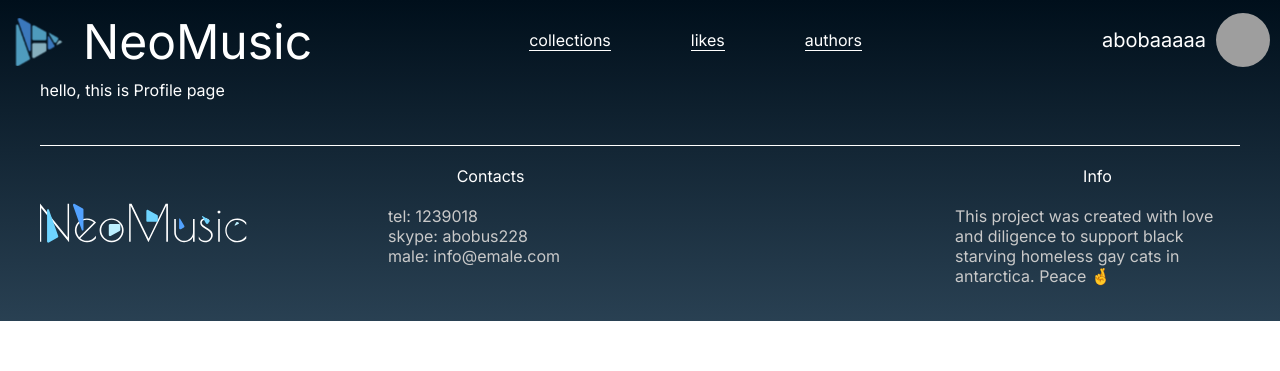
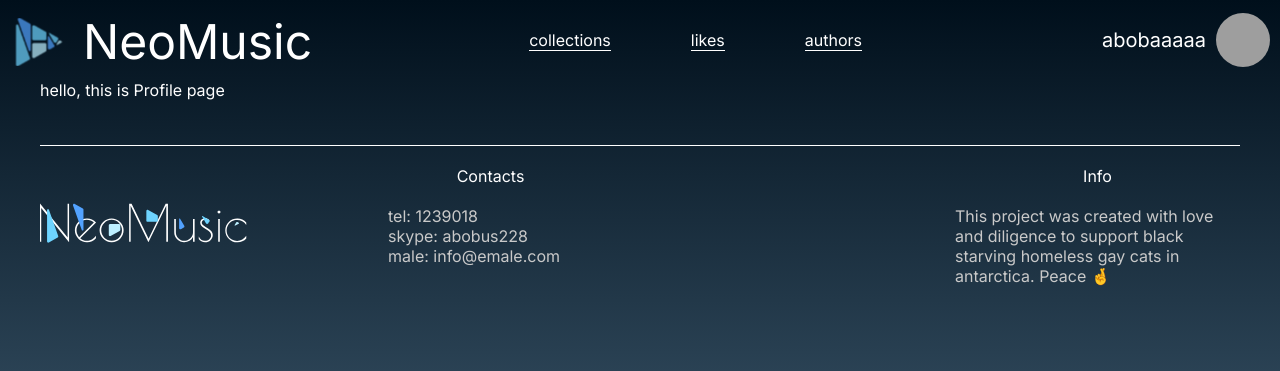
Before and after one commit to nemusic/nemusic-client, a React (Create React App) app: page /profile in a window 1280 px wide. Shown: the top 371 px of the page. Built offline with nearby package versions, Linux system fonts and the light colour scheme; no server answers; grey boxes are pictures that could not be loaded.

Commit message:
fix player above footer

```diff
--- a/src/App.css
+++ b/src/App.css
@@ -2,6 +2,10 @@
 
 * {
   margin: 0;
+}
+
+html,body,#root{
+  height: 100%;
 }
 
 .App {
@@ -9,4 +13,7 @@
   background: linear-gradient(180deg, rgba(0, 15, 27, 100%) 0%, rgba(102, 138, 165, 100%) 100%, rgba(0, 0, 0, 100%) 0%);
   background-attachment: fixed;
   font-family: 'Inter', sans-serif;
+  padding-bottom:100px;
+  height: auto !important;
+  min-height: 100%;
 }
```
